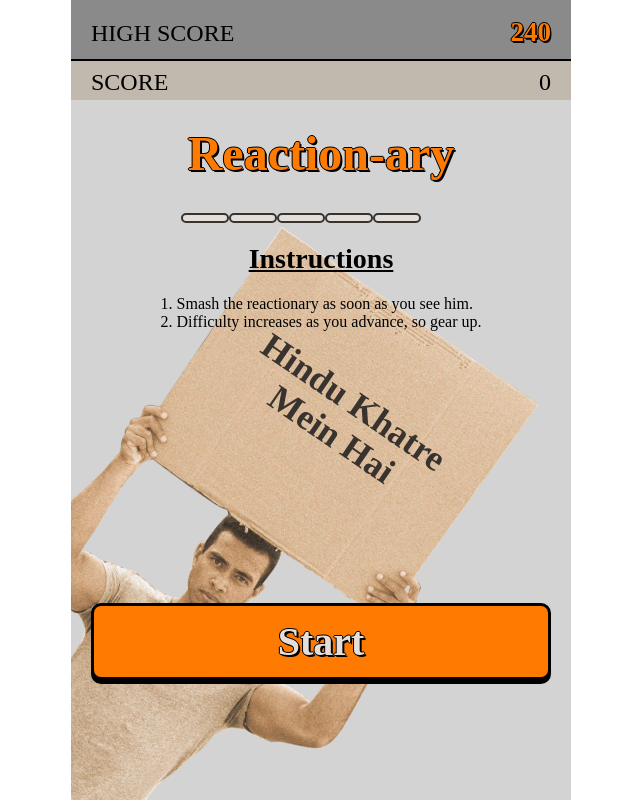
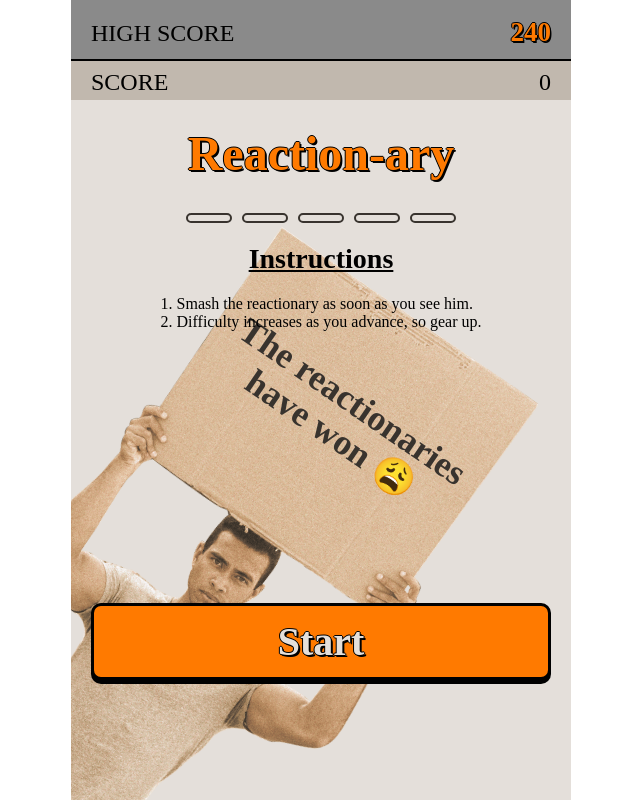
Before and after one commit to sahejsahni/reaction-ary, a Vue app: page / in a window 1280 px wide. Shown: the whole page, without its empty margins (319-959 px from the left). Built offline with nearby package versions, Linux system fonts and the light colour scheme; a web font is replaced by a local one.

Commit message:
fixed counter animation bugs

```diff
--- a/src/App.vue
+++ b/src/App.vue
@@ -13,9 +13,11 @@
 
       <Instructions :class="{ 'hide': exitHome }"></Instructions>
 
-      <Shadow v-if="isDissolving"></Shadow>
+      <div class="protester-wrapper">
+        <Protester v-if="isPlaying" class="playing" :class="[{ 'game-over': gameOver }]" :levelVar="levelVar" :delay="delay+200" @end="gameEnded" @stop="stopGame" @click="dissolveProtester" @timerOn="startCounter"/>
 
-      <Protester v-if="isPlaying" class="playing" :class="{ 'dissolving': isDissolving }" :delay="delay+200" @stop="stopGame" @click="dissolveProtester" @timerOn="startCounter"/>
+        <Shadow v-if="isDissolving"></Shadow>
+      </div>
 
       <button class="start" @click="start" :disabled="isPlaying">Start</button>
     </div>
@@ -47,18 +49,17 @@ export default {
       totalScore: 0,
       highscore: 0,
       counterStatus: false,
-      levelVar: 5
+      levelVar: 5,
+      gameOver: false
     }
   },
   methods: {
     startCounter() {
       this.counterStatus = true
-      console.log(this.levelVar);
     },
     calculateTotalScore() {
       this.totalScore += this.score
       this.levelVar *= 0.9
-      document.querySelector(':root').style.setProperty('--speed', this.levelVar)
     },
     start()  {
       this.delay = 2000 + Math.random() * 5000
@@ -68,13 +69,15 @@ export default {
       this.showResults = false
       this.isDissolving = false
       this.counterStatus = false
+      document.querySelector(':root').style.setProperty('--speed', this.levelVar)
     },
     stopGame(reactionTime) {
-      console.log(reactionTime);
-      if (reactionTime*this.levelVar < 201) {this.score = 50}
-        else if (reactionTime*this.levelVar <401) {this.score = 40}
-        else if (reactionTime*this.levelVar <601) {this.score = 30}
-        else if (reactionTime*this.levelVar <801) {this.score = 20}
+      var e = 1 / this.levelVar
+      var y = e * reactionTime
+      if (y < 201) {this.score = 50}
+        else if (y <401) {this.score = 40}
+        else if (y <601) {this.score = 30}
+        else if (y <801) {this.score = 20}
         else {this.score = 10}
       setTimeout(() => {this.isPlaying = false}, 500);
       this.showResults = true
@@ -83,6 +86,11 @@ export default {
     dissolveProtester() {
       this.isDissolving = true
     },
+    gameEnded() {
+      this.gameOver = true
+      this.score = 0
+      console.log(this.gameOver);
+    }
   }
 }
 </script>
@@ -123,7 +131,7 @@ body {
   display: flex;
   flex-direction: column;
   padding: 0 20px;
-  background: lightgray;
+  background: #E4DFDA;
 }
 .main-content {
   height: 100%;
@@ -132,6 +140,14 @@ body {
   flex-direction: column;
   z-index: 1;
   perspective: 400px;
+}
+.protester-wrapper {
+  position: absolute;
+  bottom: 0;
+  left: 0;
+  right: 0;
+  height: 65vh;
+  max-height: 640px;
 }
 .background-content {
   z-index: 0;
--- a/src/components/Protester.vue
+++ b/src/components/Protester.vue
@@ -11,14 +11,13 @@
 
 <script>
 export default {
-  props: ['delay'],
+  props: ['delay', 'levelVar'],
   data() {
     return {
       showProtester:false,
       timer: null,
       reactionTime: 0,
       slogan: null
-
     }
   },
   mounted() {
@@ -26,6 +25,7 @@ export default {
       this.sourceSlogan()
       this.showProtester = true
       this.startTimer()
+      this.endGame()
       this.$emit('timerOn')
     }, this.delay);
   },
@@ -35,9 +35,20 @@ export default {
         this.reactionTime += 10
       }, 10)
     },
+    endGame() {
+      var t = this.levelVar * 1000
+      console.log(this.levelVar);
+      setTimeout(() => {
+        clearInterval(this.timer)
+        this.$emit('end')
+        console.log('game over');
+        this.slogan = "The reactionaries have won 😩"
+      }, t);
+    },
     stopTimer() {
       clearInterval(this.timer)
       this.$emit('stop', this.reactionTime)
+      console.log('still going on');
     },
     sourceSlogan() {
       var collection = [
@@ -60,6 +71,8 @@ export default {
   height: 640px;
   width: auto;
   mix-blend-mode: darken;
+  position: relative;
+  display: inline-block;
 }
 .protester.home {
   transform: rotate(36deg);
@@ -80,9 +93,10 @@ export default {
 .protester .slogan-wrapper {
   position: absolute;
   top: 1%;
-  left: 7%;
-  width: 85%;
+  left: 6%;
+  width: 86%;
   height: 41%;
+  z-index: 2;
   transform: rotate(-1.57deg);
   padding: 20px;
   display: flex;
@@ -100,18 +114,12 @@ export default {
 .protester.playing {
   height: 65vh;
   max-height: 640px;
-  position: absolute;
-  width: 90vw;
-  max-width: 400px;
   bottom: 0;
-  left: 0;
-  right: 0;
   margin: auto;
-  z-index: -1;
   transform-origin: 50% 100%;
 }
 .protester.playing {
-  animation: protester-appear 0.2s cubic-bezier(0.34, 1.2, 0.64, 1);
+  animation: protester-appear 200ms cubic-bezier(0.34, 1.2, 0.64, 1);
 }
 @keyframes protester-appear {
   0%   {
@@ -122,7 +130,10 @@ export default {
   }
 }
 .protester.playing.dissolving {
-  transition: opacity 0.5s;
+  transition: opacity 1s;
   opacity: 0;
 }
+.protester.game-over {
+  border: 1px solid black;
+}
 </style>
--- a/src/components/Shadow.vue
+++ b/src/components/Shadow.vue
@@ -12,14 +12,13 @@ export default {
 
 <style>
 .shadow-wrapper {
+  display: inline-block;
   height: 65vh;
   max-height: 640px;
   position: absolute;
-  width: 90vw;
-  max-width: 400px;
-  bottom: 0;
   left: 0;
   right: 0;
+  bottom: 0;
   margin: auto;
   z-index: -2;
 }
--- a/src/components/SpeedCounter.vue
+++ b/src/components/SpeedCounter.vue
@@ -26,7 +26,7 @@ export default {
 
 <style>
 :root {
-  --speed: 1;
+  --speed: 5;
 }
 .speed-counter {
   display: flex;
@@ -37,59 +37,55 @@ export default {
 .blip-wrapper {
   height: 10px;
   width: 48px;
+  margin: 0 5px;
   border-radius: 50px;
   border: 2px solid #38332E;
   overflow: hidden;
   position: relative;
   background-color: #E4DFDA;
-  margin: 0;
 }
 .blip {
   position: relative;
-  margin: 0px;
+  margin: -2px;
   height: 10px;
+  width: 48px;
   background-color: red;
-  transform: translateX(-110%);
+  transform: translateX(-100%);
   animation: none;
 }
 .speed-counter.animate .blip {
   animation: fill-blip linear forwards;
-  animation-duration: calc(var(--speed)*5s);
+  animation-duration: calc(var(--speed)*200ms);
 }
 .speed-counter.pause .blip {
   animation-play-state: paused;
 }
-.blip.first {
+.speed-counter .blip.first {
   background-color: #12B76A;
-  left: -280px;
-  width: 280px;
+  animation-delay: calc(var(--speed)*0);
 }
-.blip.second {
+.speed-counter .blip.second {
   background-color: #FFD663;
-  left: -272px;
-  width: 224px;
+  animation-delay:  calc(var(--speed)*200ms);
 }
-.blip.third {
+.speed-counter .blip.third {
   background-color: #FDB022;
-  left: -264px;
-  width: 168px;
+  animation-delay:  calc(var(--speed)*400ms);
 }
-.blip.fourth {
+.speed-counter .blip.fourth {
   background-color: #F79009;
-  left: -256px;
-  width: 112px;
+  animation-delay:  calc(var(--speed)*600ms);
 }
-.blip.fifth {
+.speed-counter .blip.fifth {
   background-color: #F04438;
-  left: -248px;
-  width: 56px;
+  animation-delay:  calc(var(--speed)*800ms);
 }
 @keyframes fill-blip {
   0% {
-    transform: translateX(0);
+    transform: translateX(-100%);
   }
   100% {
-    transform: translateX(236px);
+    transform: translateX(0);
   }
 }
 </style>
```
